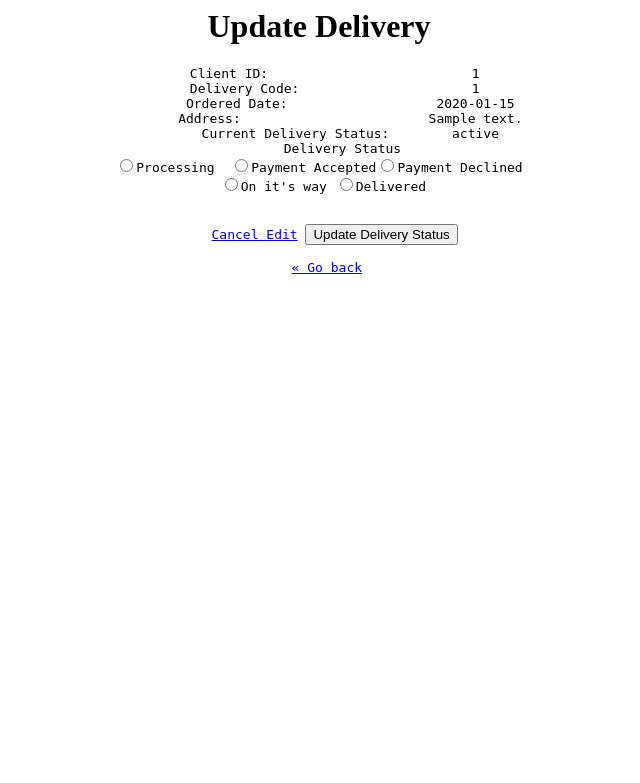
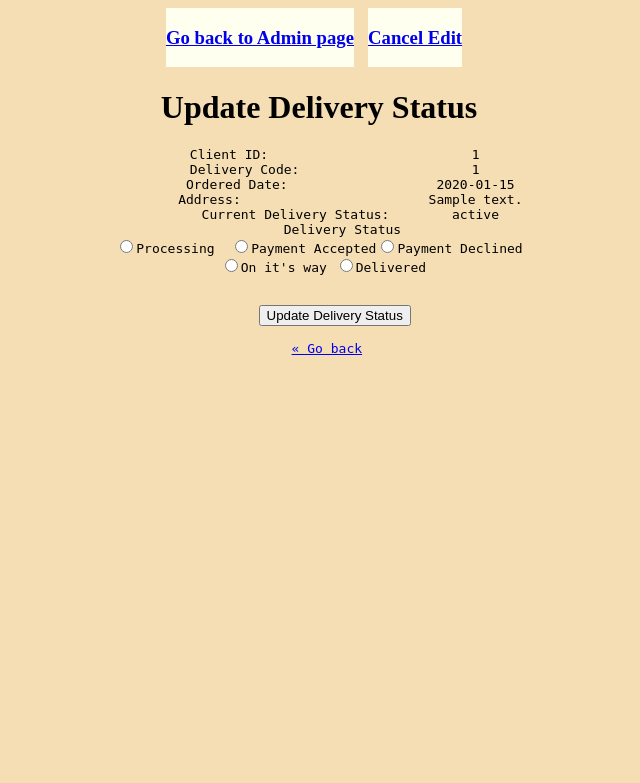
Before and after one commit to samComeIt/summer2019, a PHP site: page /updateDelivery.php in a window 1280 px wide. Shown: the top 783 px of the page, without its empty margins (321-961 px from the left). Run offline with PHP 8.4, Linux system fonts and the light colour scheme; a user stored in the database is signed in; tables that the repository leaves empty hold one stand-in row (values such as "Sample post").

Commit message:
Update Manage Delivery
COmpleted changing colors and adding header to the manage delivery page

```diff
--- a/305/updateDelivery.php
+++ b/305/updateDelivery.php
@@ -1,15 +1,31 @@
+<?php  //welcomAdmin.php
+  require_once 'hhh3login.php';
+echo "<div style=\"text-align:center\">";
+?>
 <html>
+<body style="background-color:#F5DEB3">
    <head>
-      <title>Update Delivery </title>
-   </head>
-
+   <style>
+	  li {
+		  display: inline-block;
+			margin-right:10px;
+		color:#B0C4DE;
+		background-color:#FFFFF0;
+	  }
+	  </style>
+	  </head>
+   <header>
+   <nav>
+   <li><h3><a href="welcomeAdmin.php">Go back to Admin page</a></h3></li>
+   <li><h3><a href="updateDelivery.php">Cancel Edit</a></h3></li>
+   </nav>
+   </header>
    <body>
-       <h1><div style="text-align:center">Update Delivery</div></h1>
-
-</html>
+       <h1><div style="text-align:center">Update Delivery Status</div></h1>
+</body>
 </html>
 <?php   //editProfile.php
-  require_once 'hhh3login.php';
+
   $conn = new mysqli($hn, $un, $pw, $db);
   include('sessionDelivery.php');
   if ($conn->connect_error) die($conn->connect_error);
@@ -28,7 +44,7 @@ echo "<div style=\"text-align:center\">";
   <td><input type="radio" name="currStatus" value="On it's way"/>On it's way</td> <td><input type="radio" name="currStatus" value="Delivered"/>Delivered</td>
 
 
-    <a href="updateDelivery.php">Cancel Edit</a> <input type="submit" value="Update Delivery Status">
+    <input type="submit" value="Update Delivery Status">
 
   <a href="javascript:history.go(-1)" title="Return to previous page">&laquo; Go back</a>
 
--- a/305/updateDiscount.php
+++ b/305/updateDiscount.php
@@ -17,7 +17,7 @@ echo "<div style=\"text-align:center\">";
    <header>
    <nav>
    <li><h3><a href="welcomeAdmin.php">Go back to Admin page</a></li>
-   <li><h3><a href="updateDiscount.php">Reset</a></h3></li>
+   <li><h3><a href="updateDiscount.php">Cancel Edit</a></h3></li>
    </nav>
    </header>
 
```
Also changed, not shown: 305/WelcomeDelivery.php (+17 -9 lines), 305/manageDelivery.php (+27 -2 lines).
